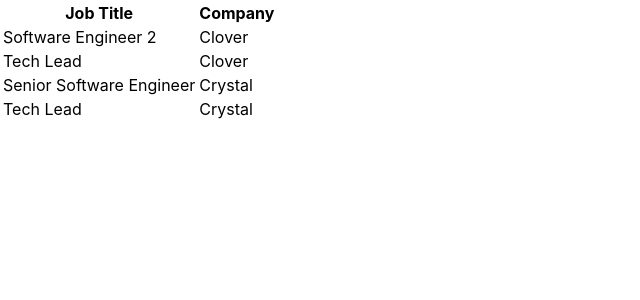
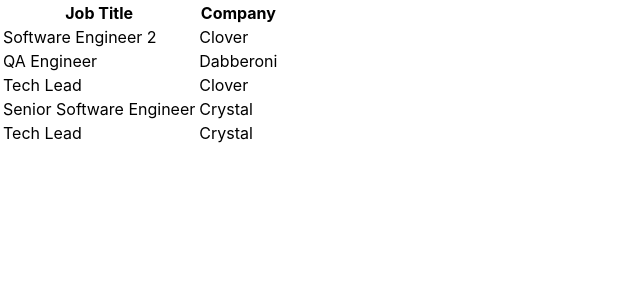
Before and after one commit to libowen203/320-team-4, a React (Create React App) app in the folder ultimate-hiring-app/: page / in a window 1280 px wide. Shown: the top 300 px of the page, without its empty margins (0-640 px from the left). Built offline with nearby package versions, Linux system fonts and the light colour scheme.

Commit message:
Test Commit
testing github commit. Added one line to the table: "QA engineer"

```diff
--- a/ultimate-hiring-app/src/JobPosting.js
+++ b/ultimate-hiring-app/src/JobPosting.js
@@ -14,6 +14,10 @@ class JobPosting extends Component{
                     <tr>
                         <td>Software Engineer 2</td>
                         <td>Clover</td>
+                    </tr>
+                    <tr>
+                        <td>QA Engineer</td>
+                        <td>Dabberoni</td>
                     </tr>
                     <tr>
                         <td>Tech Lead</td>
```
